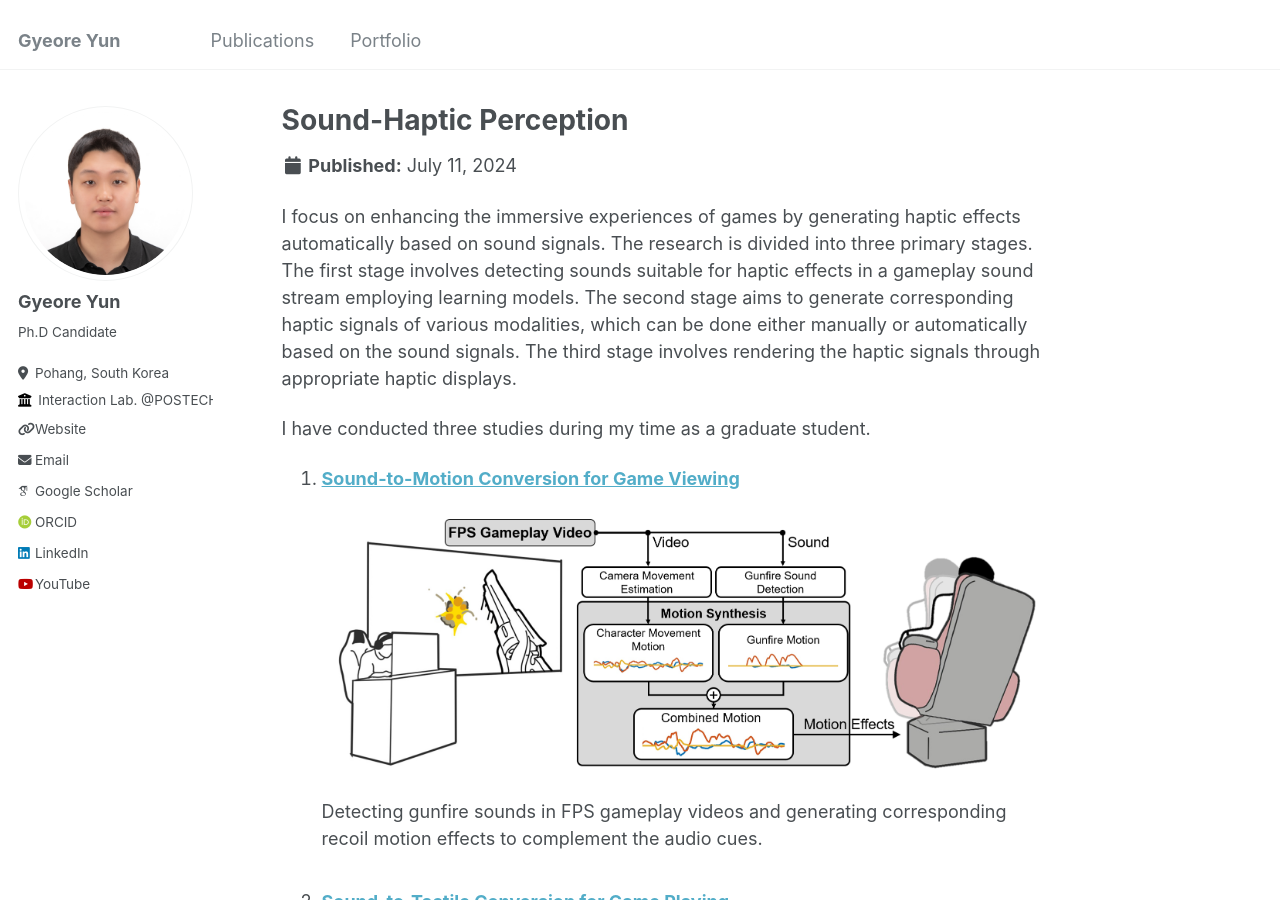
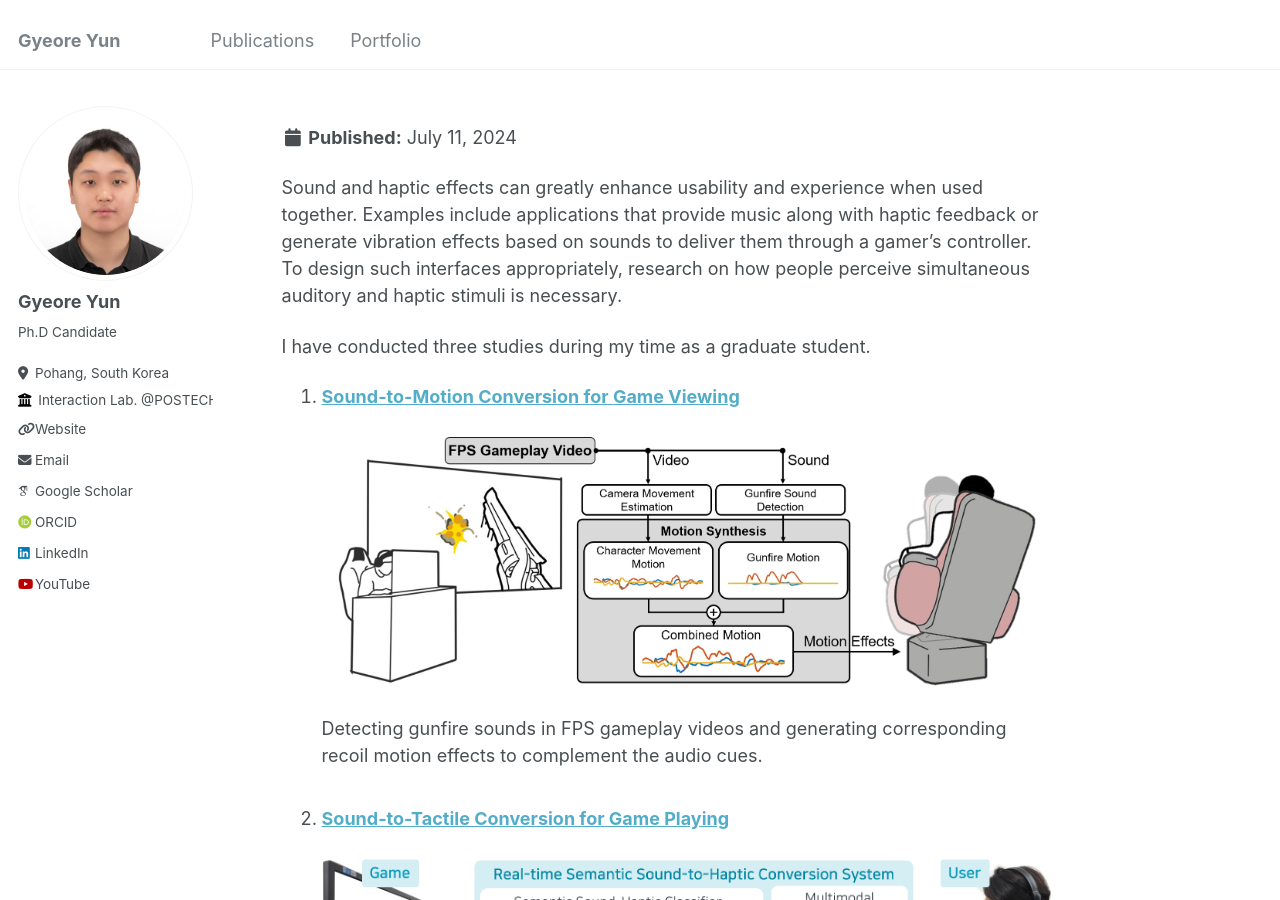
Before and after one commit to GyeoreYun/GyeoreYun.github.io, a Jekyll site: the page built from _portfolio/portfolio-1.md, in a window 1280 px wide and 900 px high. Built offline with Jekyll 4.4.1, drawn with Linux system fonts in a browser that asks for light colours; some web fonts are replaced.

Commit message:
Update portfolio-1.md

```diff
--- a/_portfolio/portfolio-1.md
+++ b/_portfolio/portfolio-1.md
@@ -1,14 +1,12 @@
 ---
 title: "Sound-Haptic Perception"
-excerpt: "Studies on the perception of using sound and haptic effects simultaneously<br/><img src='/images/500x300.png'>"
+excerpt: "Studies on the perception of using sound and haptic effects simultaneously<br/><img src='/images/portfolio2.png' width="300">"
 collection: portfolio
 ---
 
-I focus on enhancing the immersive experiences of games by generating haptic effects automatically based on sound signals.
-The research is divided into three primary stages.
-The first stage involves detecting sounds suitable for haptic effects in a gameplay sound stream employing learning models.
-The second stage aims to generate corresponding haptic signals of various modalities, which can be done either manually or automatically based on the sound signals.
-The third stage involves rendering the haptic signals through appropriate haptic displays.
+Sound and haptic effects can greatly enhance usability and experience when used together.
+Examples include applications that provide music along with haptic feedback or generate vibration effects based on sounds to deliver them through a gamer's controller.
+To design such interfaces appropriately, research on how people perceive simultaneous auditory and haptic stimuli is necessary.
 
 I have conducted three studies during my time as a graduate student.
 1. [<b>Sound-to-Motion Conversion for Game Viewing</b>](/publication/2021-05-07-Improving)<br/><br/><img src='/images/teaser1.png'><br/><br/>Detecting gunfire sounds in FPS gameplay videos and generating corresponding recoil motion effects to complement the audio cues.<br/><br/>
```
